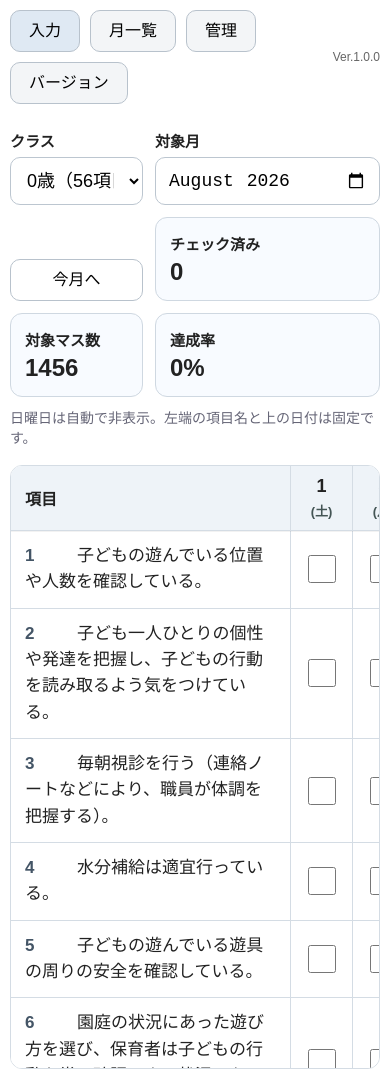
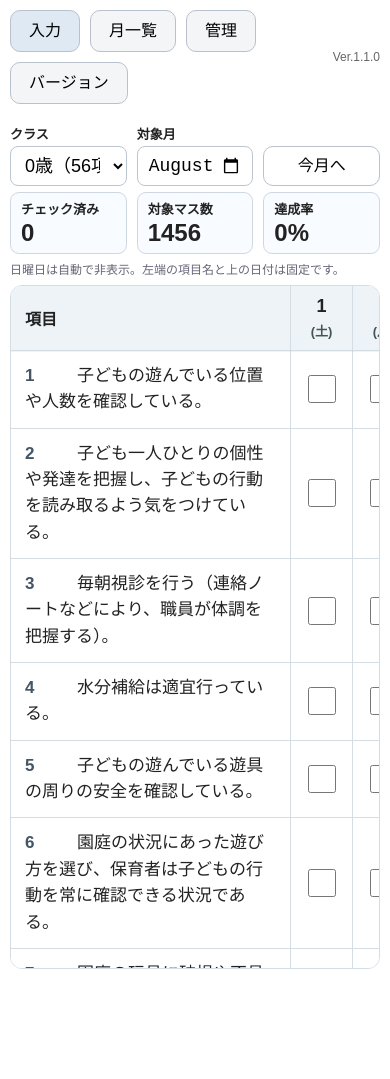
Before and after one commit to rebgreed2141-stack/hcheckYou, a plain HTML site: page index.html in a window 390 px wide. After the commit the page ends 979 px from the top, so only its background shows below. Drawn offline with Linux system fonts and the light colour scheme; no server answers.

Commit message:
上部をコンパクトに修正

```diff
--- a/styles.css
+++ b/styles.css
@@ -462,11 +462,59 @@ input[type="month"], select {
 
 @media (max-width: 960px) {
   body { margin: 10px; }
+
+  /* 入力画面上部を縦方向にコンパクト化
+     1段目：クラス／対象月／今月へ
+     2段目：チェック済み／対象マス数／達成率 */
+  .sticky-header {
+    padding-bottom: 4px;
+  }
+
   .header-grid {
-    grid-template-columns: 1fr 1fr;
+    grid-template-columns: repeat(3, minmax(0, 1fr));
+    gap: 6px 10px;
+    padding: 4px 0;
   }
+
+  .field-group {
+    gap: 3px;
+  }
+
+  .field-group label,
+  .summary-label {
+    font-size: 13px;
+  }
+
+  input[type="month"], select {
+    min-height: 40px;
+    padding: 6px 10px;
+    font-size: 18px;
+    border-radius: 8px;
+  }
+
+  #today-btn {
+    min-height: 40px;
+    padding: 0 10px;
+  }
+
+  .summary-card {
+    min-height: 56px;
+    padding: 6px 10px;
+    border-radius: 9px;
+  }
+
+  .summary-value {
+    margin-top: 1px;
+    font-size: 22px;
+  }
+
+  .header-note {
+    padding: 2px 0 4px;
+    font-size: 12px;
+  }
+
   .matrix-wrap {
-    max-height: calc(100vh - 240px);
+    max-height: calc(100vh - 160px);
   }
   .matrix-table .corner-head,
   .matrix-table .item-head,
--- a/version.json
+++ b/version.json
@@ -1,4 +1,4 @@
 {
-  "version": "1.0.0",
+  "version": "1.1.0",
   "updatedAt": "2026-06-26"
 }
```
